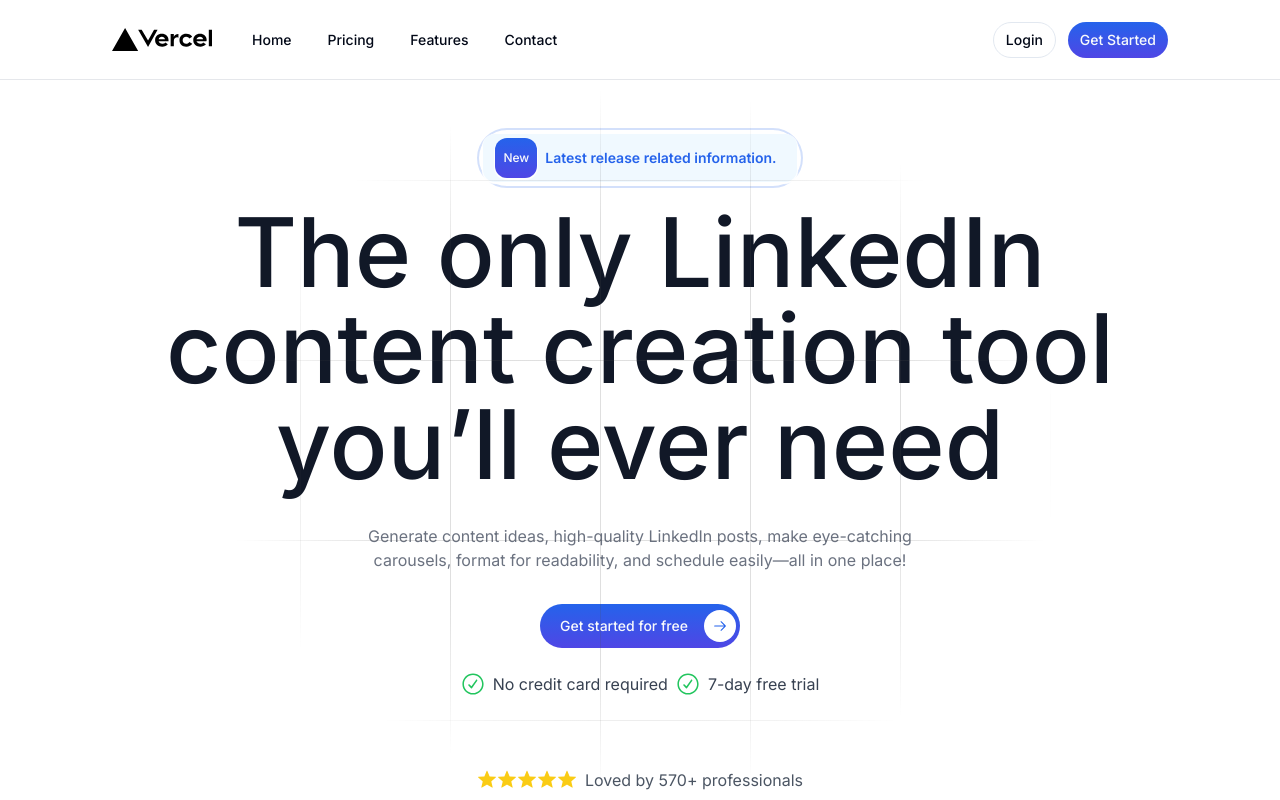
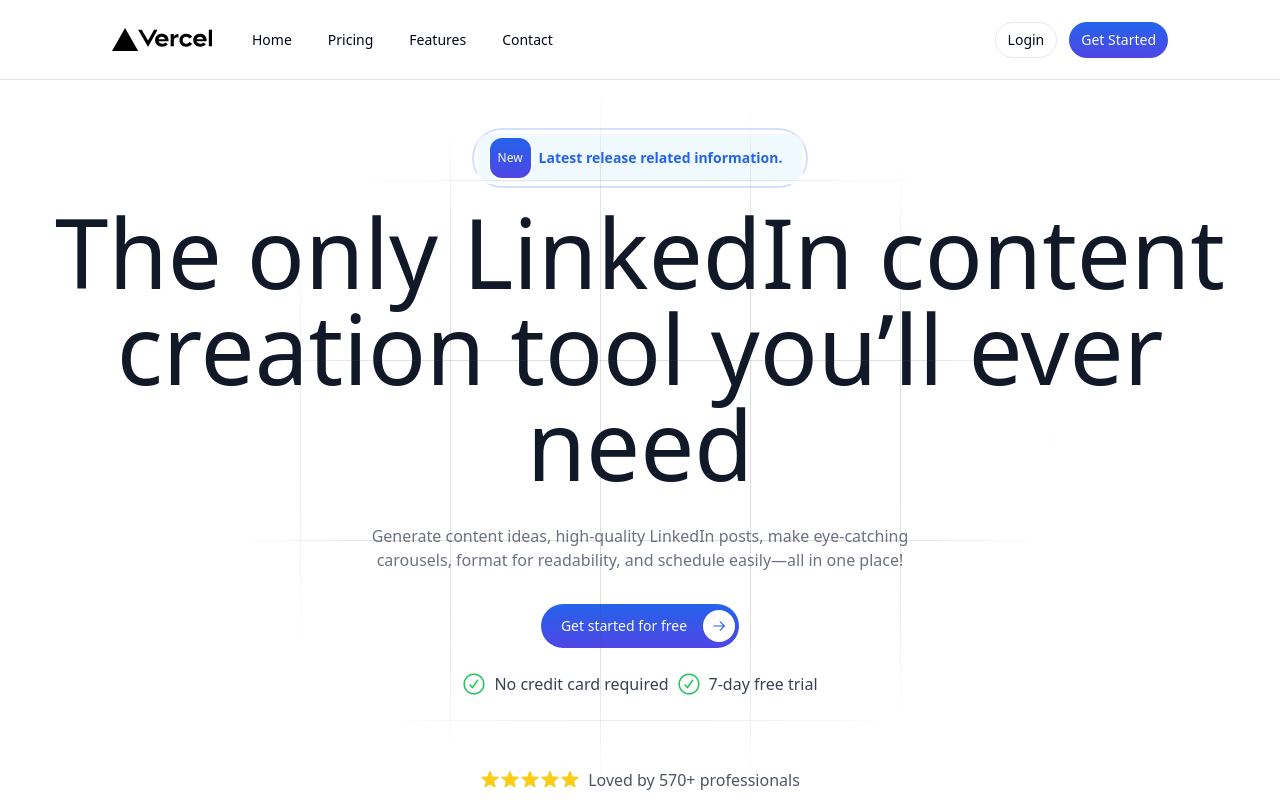
Before and after one commit to feibiss/nxtbase-landing-page, a Next.js app in the folder landing-1/: page / in a window 1280 px wide. Shown: the top 800 px of the page. Built offline with nearby package versions, Linux system fonts and the light colour scheme.

Commit message:
Chore : Added max-w

```diff
--- a/landing-1/src/app/layout.tsx
+++ b/landing-1/src/app/layout.tsx
@@ -18,7 +18,7 @@ export default function RootLayout({
 }) {
   return (
     <html lang="en">
-      <body className={inter.className}>
+      <body className={(inter.className, "min-h-screen max-w-screen")}>
         <Header />
         {children}
         <Footer />
```
